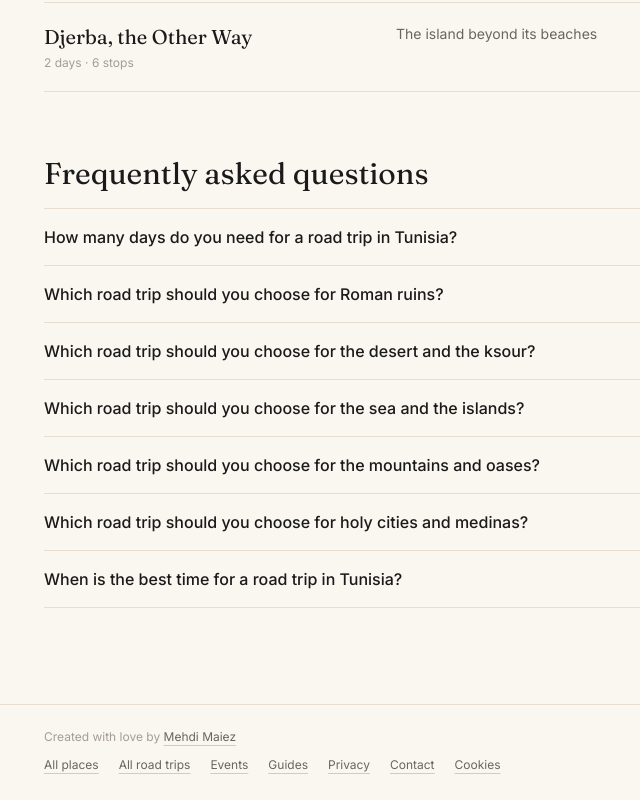
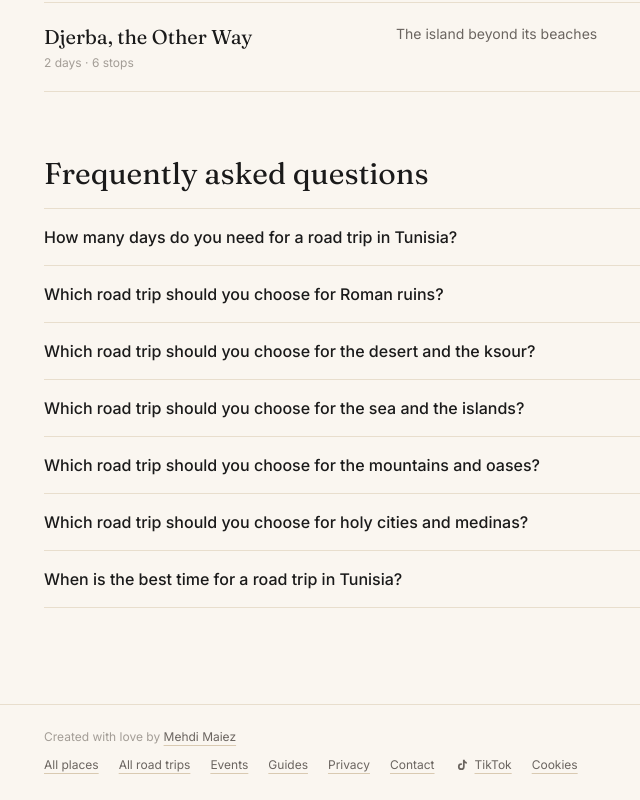
Before and after one commit to maiezmehdi/Tunisia-Go, a Next.js app: page /en/road-trips in a window 1280 px wide. Shown: the part 1112-1912 px from the top of the page, without its empty margins (108-748 px from the left). Built offline with nearby package versions, Linux system fonts and the light colour scheme; no server answers.

Commit message:
Lien TikTok dans le pied de page et dans Organization sameAs (#118)
Claude-Session: https://claude.ai/code/session_01Nc7Da4vZUJ2VjoQyxLgHxH

Co-authored-by: Claude <noreply@anthropic.com>

```diff
--- a/components/MadeBy.tsx
+++ b/components/MadeBy.tsx
@@ -1,5 +1,6 @@
 'use client';
 
+import { TikTokIcon } from '@/components/ProIcons';
 import { openConsent } from '@/lib/consent';
 import { useLocale } from '@/lib/i18n/LocaleProvider';
 
@@ -53,6 +54,18 @@ export default function MadeBy({ tone = 'dark', className = '' }: { tone?: 'dark
           </a>
         </li>
         <li>
+          <a
+            href="https://www.tiktok.com/@tunisiagoo"
+            target="_blank"
+            rel="noopener noreferrer me"
+            aria-label="TikTok"
+            className={`${anchor} inline-flex items-center gap-1.5`}
+          >
+            <TikTokIcon className="h-3.5 w-3.5" />
+            TikTok
+          </a>
+        </li>
+        <li>
           <button type="button" onClick={openConsent} className={anchor}>
             {t.cookies}
           </button>
--- a/lib/structuredData.ts
+++ b/lib/structuredData.ts
@@ -25,6 +25,7 @@ export function siteData(lang: Locale) {
       name: SITE_NAME,
       url: SITE_URL,
       logo: abs('/icons/icon-512.png'),
+      sameAs: ['https://www.tiktok.com/@tunisiagoo'],
     },
   ];
 }
```
